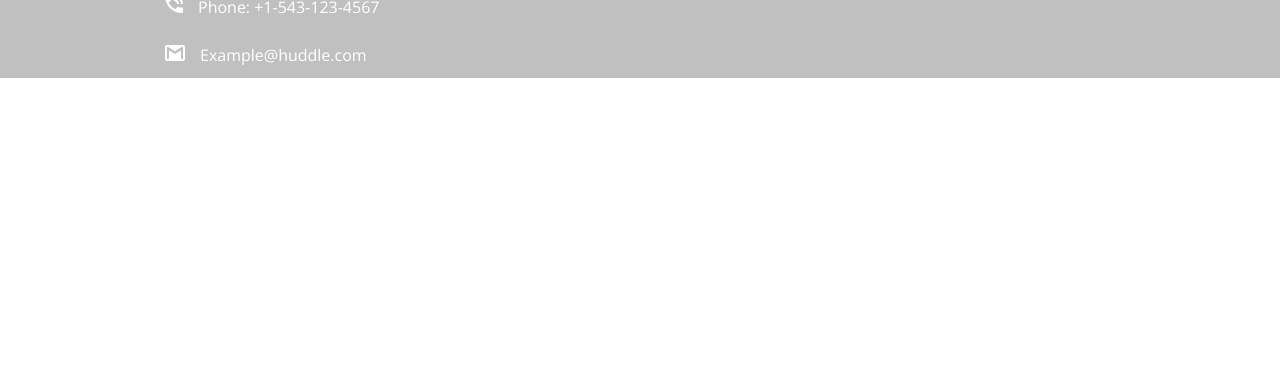
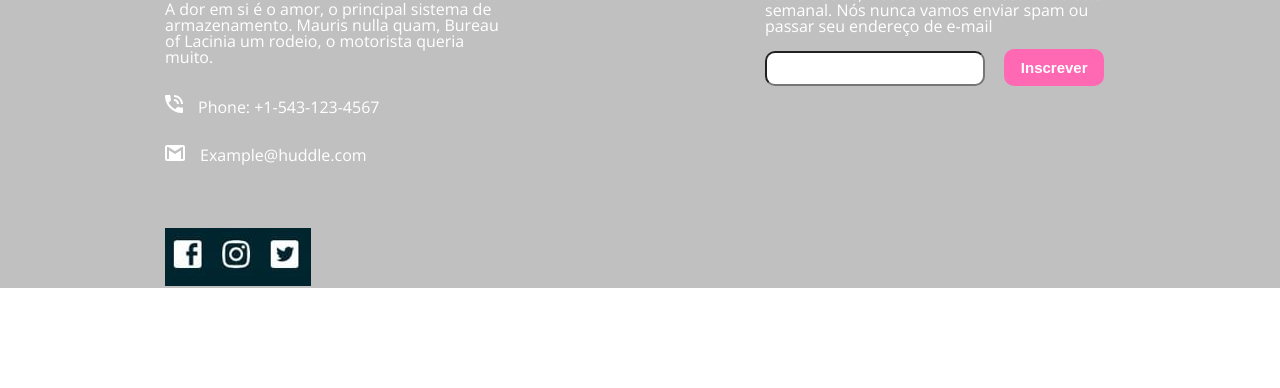
Before and after one commit to Rdoliv-19/Huddle-landing-page, a plain HTML site: page index.html in a window 1280 px wide. Shown: the part 3541-3929 px from the top of the page. Before the commit the page ends 3619 px from the top, so only its background shows below. Drawn offline with nearby package versions, Linux system fonts and the light colour scheme.

Commit message:
finalização posicionamento footer

```diff
--- a/index.html
+++ b/index.html
@@ -95,12 +95,12 @@
             <img src="logo-branco.jpg">
             <p>A dor em si é o amor, o principal sistema de armazenamento. Mauris nulla quam, Bureau of Lacinia
               um rodeio, o motorista queria muito.</p>
-              <div class="icones-footer">
 
-                <p> <img src="icon-phone.svg">Phone: +1-543-123-4567</p>
+            <p> <img src="icon-phone.svg">Phone: +1-543-123-4567</p>
 
-                <p> <img src="icon-email.svg">Example@huddle.com</p>
-              </div>
+            <p> <img src="icon-email.svg">Example@huddle.com</p>
+
+            <img src="redes.JPG" class="redes">
         </div>
 
 
@@ -114,14 +114,10 @@
               <input type="text" class="text-footer">
 
               <input type="submit" value="Inscrever" class="submit-footer">
-
           </div>
       </div>
     </div>
+
   </footer>
 </body>
 </html>
-
-<!-- Newsletter
-
-Subscribe -->
--- a/style.css
+++ b/style.css
@@ -163,8 +163,7 @@ margin: 150px 0;
 
 footer{
     background: #C0C0C0;
-
-
+    margin: 100px 0;
 }
 
 .conteudo-footer{
@@ -174,6 +173,7 @@ footer{
     display: flex;
     flex-direction: row;
     justify-content: space-around;
+
 }
 
 .footer-caixa{
@@ -194,14 +194,9 @@ footer{
     display: inline-block;
 }
 
-.icones-footer{
-  display: flex;
-  flex-direction: column;
-  justify-content: space-between;
-  margin: 0 10px 0 0;
-}
 
-.icones-footer img{
+
+.footer-caixa img{
     margin: 0 15px 0 0;
 }
 
@@ -223,3 +218,7 @@ footer{
     font-size: 15px;
     margin: 0 0 0 15px;
 }
+
+.redes{
+    padding: 50px 0 0 0;
+}
```
Also changed, not shown: images/index.html (+1 -1 lines), redes.JPG (added).
